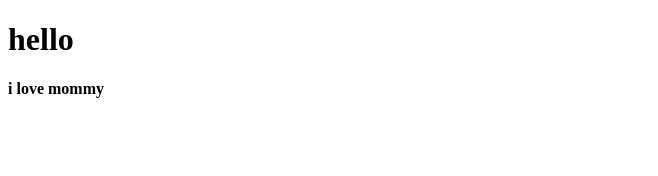
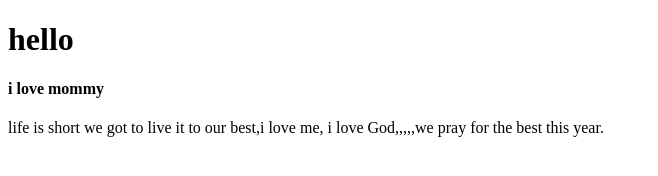
Before and after one commit to Miss-ooko/foundational-bootcamp, a plain HTML site: page index.html in a window 1280 px wide. Shown: the whole page, without its empty margins (0-658 px from the left). Drawn offline with Linux system fonts and the light colour scheme.

Commit message:
added life is short we must live it to our best,i love me,i love God,,may this be the best year

```diff
--- a/index.html
+++ b/index.html
@@ -9,5 +9,9 @@
 <body>
     <h1>hello</h1>
 <h4>i love mommy</h4>
+<p>life is short we got to live it to our best,i love me,
+i love God,,,,,we pray for the best this year.
+</p>
+
 </body>
 </html>
```
